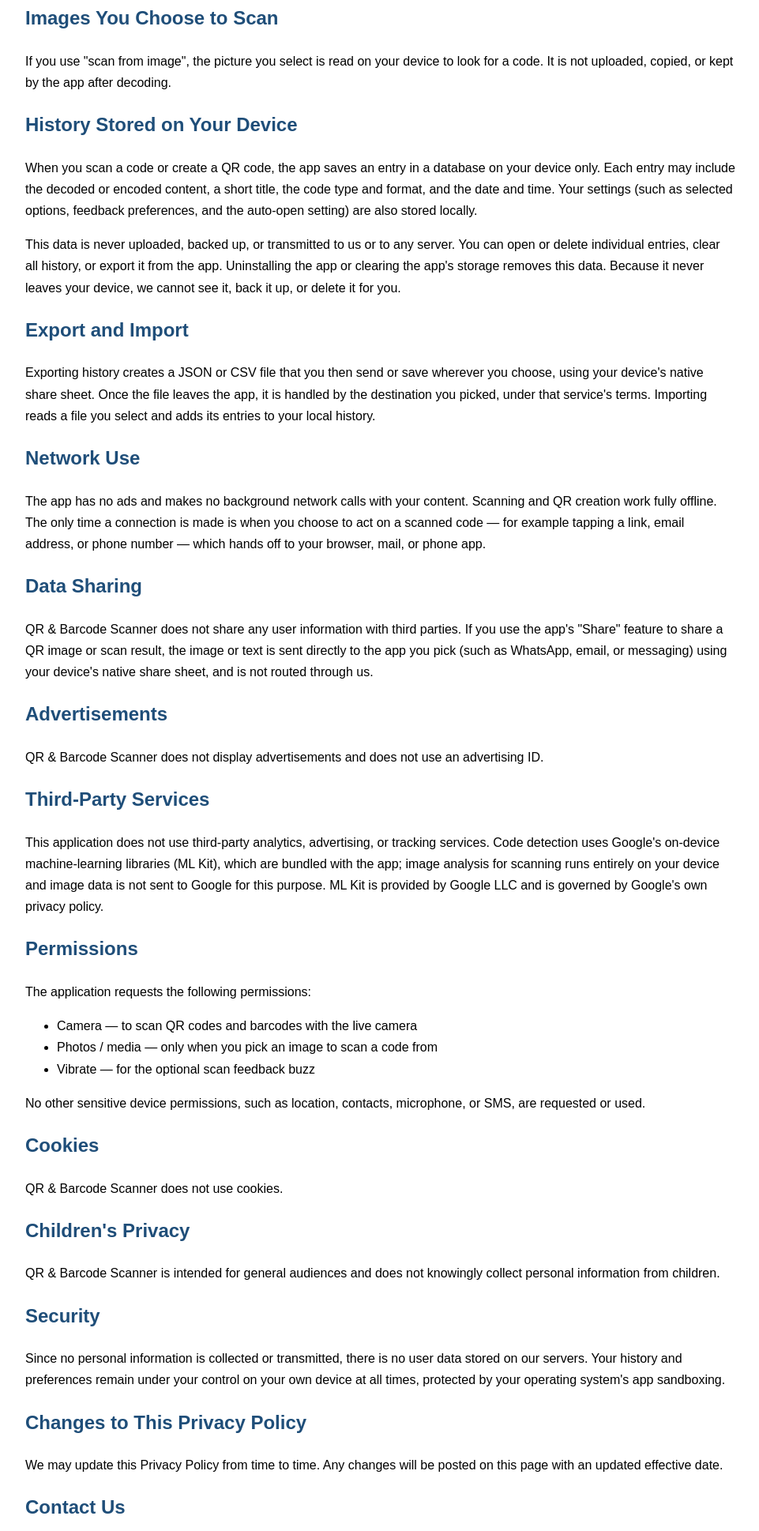
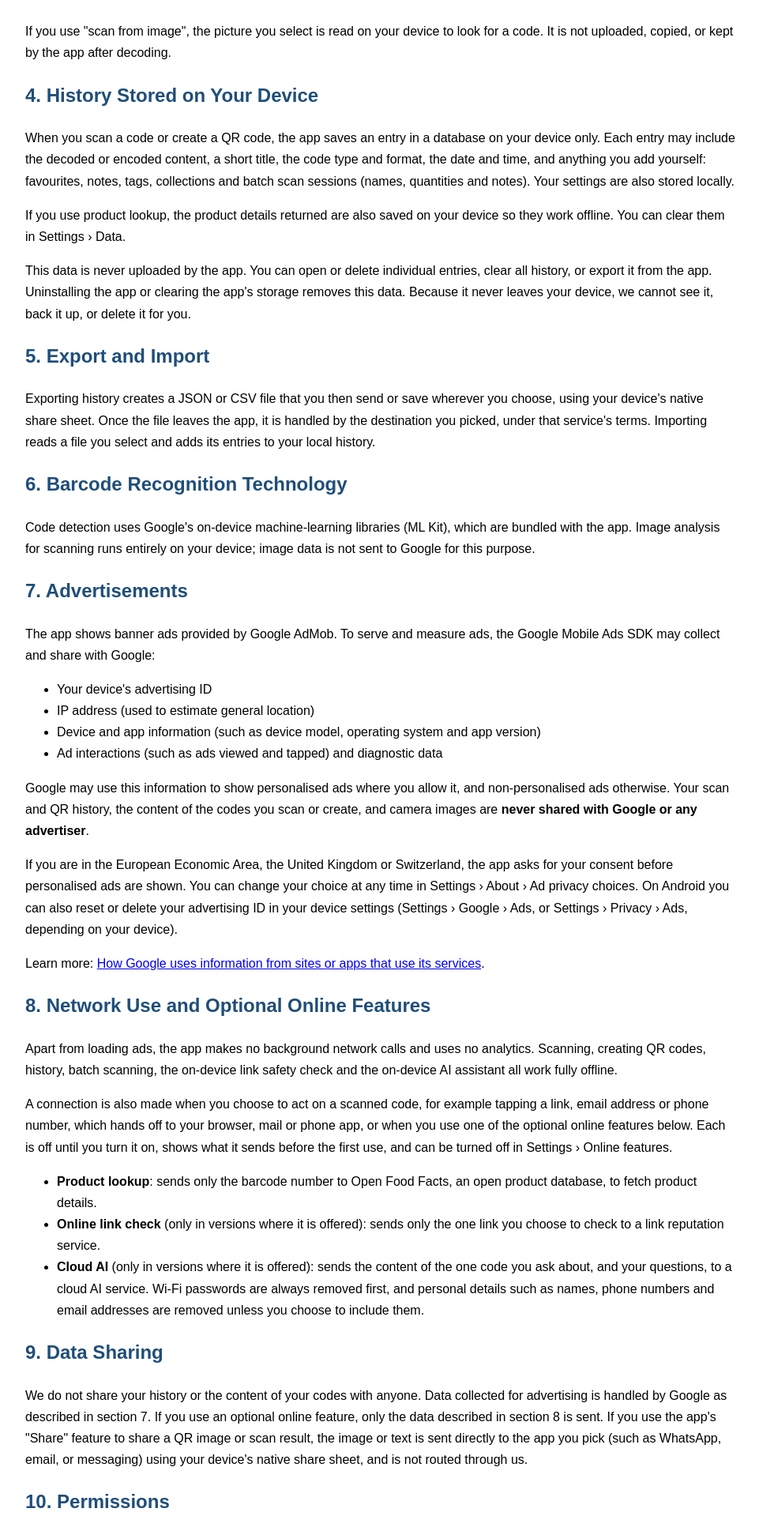
Before and after one commit to johnbrittojb9585/privacy-policy, a plain HTML site: page QR_and_Barcode_Scanner_Privacy_Policy/index.html in a window 1280 px wide. Shown: the part 859-2797 px from the top of the page at 79% size, without its empty margins (158-1119 px from the left). Drawn offline with Linux system fonts and the light colour scheme.

Commit message:
Update index.html

```diff
--- a/QR_and_Barcode_Scanner_Privacy_Policy/index.html
+++ b/QR_and_Barcode_Scanner_Privacy_Policy/index.html
@@ -21,43 +21,45 @@ h1,h2{
 
 <h1>Privacy Policy</h1>
 
-<p><strong>Effective Date:</strong> August 31, 2026</p>
+<p><strong>Effective Date:</strong> October 24, 2026</p>
 
 <p>
-QR &amp; Barcode Scanner is a free app for scanning QR codes and barcodes and
-for creating QR codes for links, text, Wi-Fi, contacts and more. It also keeps
-an on-device history of what you scan and create. This Privacy Policy explains
-how the app handles user information.
-</p>
-
-<h2>Information We Collect</h2>
-
-<p>
-QR &amp; Barcode Scanner does <strong>not collect, store, transmit, or share
-any personal information</strong>.
+TechSeek builds QR &amp; Barcode Scanner ("the app") as a free app for scanning
+QR codes and barcodes and for creating QR codes for links, text, Wi-Fi,
+contacts and more. It also keeps an on-device history of what you scan and
+create. This Privacy Policy explains what the app does and does not do with
+information.
 </p>
 
 <p>
-The app does not require an account or login. All of your preferences and data
-stay on your device and are never sent to us.
+In short: the app has no account system, it is supported by banner ads from
+Google AdMob, your scan and QR history stays on your device and is never shared
+with advertisers, and the few optional online features are off until you turn
+them on.
 </p>
 
-<h2>Personal Data</h2>
+<h2>1. Information We Do Not Collect</h2>
 
 <p>
-We do not collect personal information such as:
+The app does not require an account or login. We do not collect personal
+information such as:
 </p>
 
 <ul>
 <li>Name</li>
 <li>Email Address</li>
 <li>Phone Number</li>
-<li>Location</li>
+<li>Precise Location</li>
 <li>Contacts</li>
 <li>Payment Information</li>
 </ul>
 
-<h2>Camera</h2>
+<p>
+We do not sell or rent personal information. The advertising described in
+section 7 is handled by Google, not by us.
+</p>
+
+<h2>2. Camera</h2>
 
 <p>
 With your permission, the camera is used only to detect QR codes and barcodes
@@ -67,32 +69,36 @@ you deny camera access you can still create QR codes and scan from an existing
 image.
 </p>
 
-<h2>Images You Choose to Scan</h2>
+<h2>3. Images You Choose to Scan</h2>
 
 <p>
 If you use "scan from image", the picture you select is read on your device to
 look for a code. It is not uploaded, copied, or kept by the app after decoding.
 </p>
 
-<h2>History Stored on Your Device</h2>
+<h2>4. History Stored on Your Device</h2>
 
 <p>
 When you scan a code or create a QR code, the app saves an entry in a database
 on your device only. Each entry may include the decoded or encoded content, a
-short title, the code type and format, and the date and time. Your settings
-(such as selected options, feedback preferences, and the auto-open setting) are
-also stored locally.
+short title, the code type and format, the date and time, and anything you add
+yourself: favourites, notes, tags, collections and batch scan sessions (names,
+quantities and notes). Your settings are also stored locally.
 </p>
 
 <p>
-This data is never uploaded, backed up, or transmitted to us or to any server.
-You can open or delete individual entries, clear all history, or export it from
-the app. Uninstalling the app or clearing the app's storage removes this data.
-Because it never leaves your device, we cannot see it, back it up, or delete it
-for you.
+If you use product lookup, the product details returned are also saved on your
+device so they work offline. You can clear them in Settings &rsaquo; Data.
 </p>
 
-<h2>Export and Import</h2>
+<p>
+This data is never uploaded by the app. You can open or delete individual
+entries, clear all history, or export it from the app. Uninstalling the app or
+clearing the app's storage removes this data. Because it never leaves your
+device, we cannot see it, back it up, or delete it for you.
+</p>
+
+<h2>5. Export and Import</h2>
 
 <p>
 Exporting history creates a JSON or CSV file that you then send or save wherever
@@ -101,91 +107,170 @@ app, it is handled by the destination you picked, under that service's terms.
 Importing reads a file you select and adds its entries to your local history.
 </p>
 
-<h2>Network Use</h2>
+<h2>6. Barcode Recognition Technology</h2>
 
 <p>
-The app has no ads and makes no background network calls with your content.
-Scanning and QR creation work fully offline. The only time a connection is made
-is when you choose to act on a scanned code — for example tapping a link,
-email address, or phone number — which hands off to your browser, mail, or
-phone app.
+Code detection uses Google's on-device machine-learning libraries (ML Kit),
+which are bundled with the app. Image analysis for scanning runs entirely on
+your device; image data is not sent to Google for this purpose.
 </p>
 
-<h2>Data Sharing</h2>
+<h2>7. Advertisements</h2>
 
 <p>
-QR &amp; Barcode Scanner does not share any user information with third parties.
+The app shows banner ads provided by Google AdMob. To serve and measure ads,
+the Google Mobile Ads SDK may collect and share with Google:
+</p>
+
+<ul>
+<li>Your device's advertising ID</li>
+<li>IP address (used to estimate general location)</li>
+<li>Device and app information (such as device model, operating system and app version)</li>
+<li>Ad interactions (such as ads viewed and tapped) and diagnostic data</li>
+</ul>
+
+<p>
+Google may use this information to show personalised ads where you allow it,
+and non-personalised ads otherwise. Your scan and QR history, the content of
+the codes you scan or create, and camera images are
+<strong>never shared with Google or any advertiser</strong>.
+</p>
+
+<p>
+If you are in the European Economic Area, the United Kingdom or Switzerland,
+the app asks for your consent before personalised ads are shown. You can change
+your choice at any time in Settings &rsaquo; About &rsaquo; Ad privacy choices.
+On Android you can also reset or delete your advertising ID in your device
+settings (Settings &rsaquo; Google &rsaquo; Ads, or Settings &rsaquo; Privacy
+&rsaquo; Ads, depending on your device).
+</p>
+
+<p>
+Learn more: <a href="https://policies.google.com/technologies/partner-sites">How
+Google uses information from sites or apps that use its services</a>.
+</p>
+
+<h2>8. Network Use and Optional Online Features</h2>
+
+<p>
+Apart from loading ads, the app makes no background network calls and uses no
+analytics. Scanning, creating QR codes, history, batch scanning, the on-device
+link safety check and the on-device AI assistant all work fully offline.
+</p>
+
+<p>
+A connection is also made when you choose to act on a scanned code, for example
+tapping a link, email address or phone number, which hands off to your browser,
+mail or phone app, or when you use one of the optional online features below.
+Each is off until you turn it on, shows what it sends before the first use, and
+can be turned off in Settings &rsaquo; Online features.
+</p>
+
+<ul>
+<li><strong>Product lookup</strong>: sends only the barcode number to Open Food
+Facts, an open product database, to fetch product details.</li>
+<li><strong>Online link check</strong> (only in versions where it is offered):
+sends only the one link you choose to check to a link reputation service.</li>
+<li><strong>Cloud AI</strong> (only in versions where it is offered): sends the
+content of the one code you ask about, and your questions, to a cloud AI
+service. Wi-Fi passwords are always removed first, and personal details such as
+names, phone numbers and email addresses are removed unless you choose to
+include them.</li>
+</ul>
+
+<h2>9. Data Sharing</h2>
+
+<p>
+We do not share your history or the content of your codes with anyone. Data
+collected for advertising is handled by Google as described in section 7. If you
+use an optional online feature, only the data described in section 8 is sent.
 If you use the app's "Share" feature to share a QR image or scan result, the
 image or text is sent directly to the app you pick (such as WhatsApp, email, or
 messaging) using your device's native share sheet, and is not routed through
 us.
 </p>
 
-<h2>Advertisements</h2>
-
-<p>
-QR &amp; Barcode Scanner does not display advertisements and does not use an
-advertising ID.
-</p>
-
-<h2>Third-Party Services</h2>
-
-<p>
-This application does not use third-party analytics, advertising, or tracking
-services. Code detection uses Google's on-device machine-learning libraries
-(ML Kit), which are bundled with the app; image analysis for scanning runs
-entirely on your device and image data is not sent to Google for this purpose.
-ML Kit is provided by Google LLC and is governed by Google's own privacy
-policy.
-</p>
-
-<h2>Permissions</h2>
+<h2>10. Permissions</h2>
 
 <p>
 The application requests the following permissions:
 </p>
 
 <ul>
-<li>Camera — to scan QR codes and barcodes with the live camera</li>
-<li>Photos / media — only when you pick an image to scan a code from</li>
-<li>Vibrate — for the optional scan feedback buzz</li>
+<li>Camera: to scan QR codes and barcodes with the live camera</li>
+<li>Photos / media: only when you pick an image to scan a code from</li>
+<li>Vibrate: for the optional scan feedback buzz</li>
+<li>Internet: to load ads and for the optional online features</li>
+<li>Advertising ID: used by Google AdMob to serve and measure ads</li>
 </ul>
 
 <p>
-No other sensitive device permissions, such as location, contacts, microphone,
-or SMS, are requested or used.
+No other sensitive device permissions, such as precise location, contacts,
+microphone, SMS, or call logs, are requested or used.
 </p>
 
-<h2>Cookies</h2>
+<h2>11. Cookies and Similar Technologies</h2>
 
 <p>
-QR &amp; Barcode Scanner does not use cookies.
+The app itself does not use cookies. Google's advertising SDK may use device
+identifiers, such as the advertising ID, in a similar way to cookies to serve,
+limit and measure ads.
 </p>
 
-<h2>Children's Privacy</h2>
+<h2>12. Children's Privacy</h2>
 
 <p>
-QR &amp; Barcode Scanner is intended for general audiences and does not
-knowingly collect personal information from children.
+QR &amp; Barcode Scanner is a general-audience app and is not directed to
+children under 13 (or the age of digital consent in your country). We do not
+knowingly collect personal information from children. If you believe a child
+has provided information through the app, contact us and we will help.
 </p>
 
-<h2>Security</h2>
+<h2>13. Security and Retention</h2>
 
 <p>
-Since no personal information is collected or transmitted, there is no user
-data stored on our servers. Your history and preferences remain under your
-control on your own device at all times, protected by your operating system's
-app sandboxing.
+Your history and preferences are stored in your device's app storage, protected
+by your operating system's app sandboxing, and kept until you delete them or
+uninstall the app. We do not keep copies, because we never receive them. Online
+requests use encrypted connections (HTTPS). AI conversations are kept only while
+the screen is open and are not saved.
 </p>
 
-<h2>Changes to This Privacy Policy</h2>
+<h2>14. Your Choices</h2>
+
+<ul>
+<li>Deny or revoke camera permission in your device settings.</li>
+<li>Clear scan history and created QR codes from Settings &rsaquo; Data.</li>
+<li>Export your history to keep your own copy.</li>
+<li>Change ad consent in Settings &rsaquo; About &rsaquo; Ad privacy choices (EEA, UK, Switzerland).</li>
+<li>Reset or delete your advertising ID in your device settings.</li>
+<li>Uninstall the app to remove all locally stored data.</li>
+</ul>
+
+<h2>15. Third-Party Services</h2>
+
+<ul>
+<li>Google ML Kit (on-device barcode recognition)</li>
+<li>Google AdMob (banner ads)</li>
+<li>Open Food Facts (optional product lookup; open database run by a non-profit, openfoodfacts.org)</li>
+</ul>
+
+<p>
+ML Kit and AdMob are provided by Google LLC and are governed by the
+<a href="https://policies.google.com/privacy">Google Privacy Policy</a>. When you
+use an optional online feature, the service that receives the request handles
+it under its own privacy policy.
+</p>
+
+<h2>16. Changes to This Privacy Policy</h2>
 
 <p>
 We may update this Privacy Policy from time to time. Any changes will be posted
-on this page with an updated effective date.
+on this page with an updated effective date. Significant changes may also be
+noted in the app or the store listing.
 </p>
 
-<h2>Contact Us</h2>
+<h2>17. Contact Us</h2>
 
 <p>
 If you have any questions regarding this Privacy Policy, you may contact us at:
```
